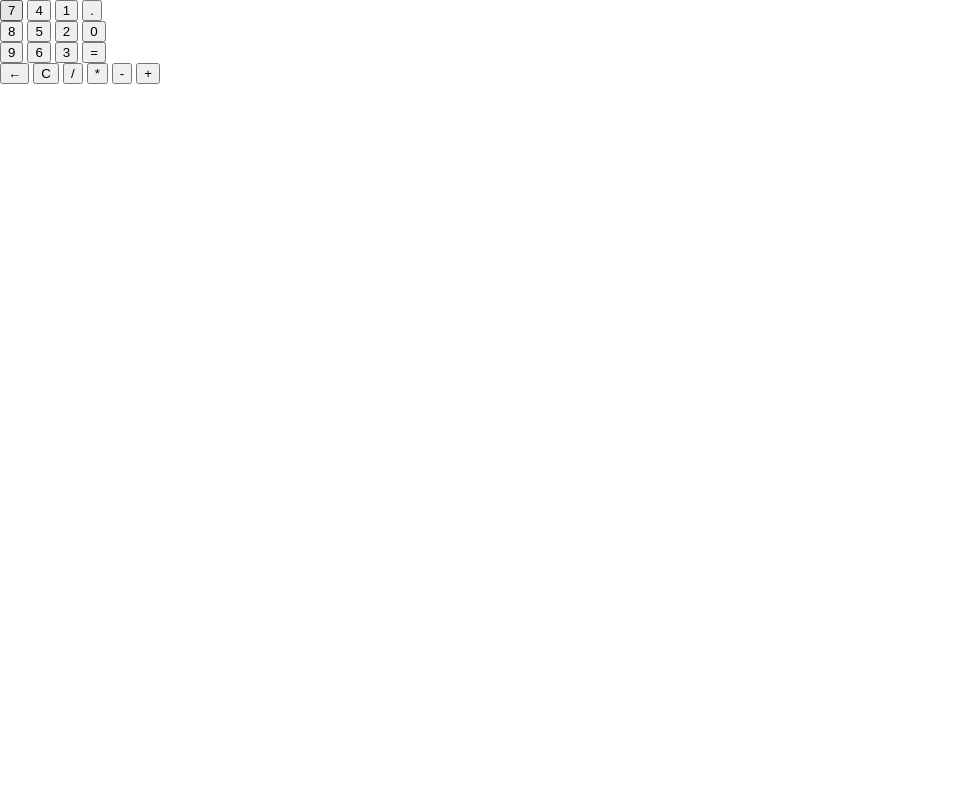
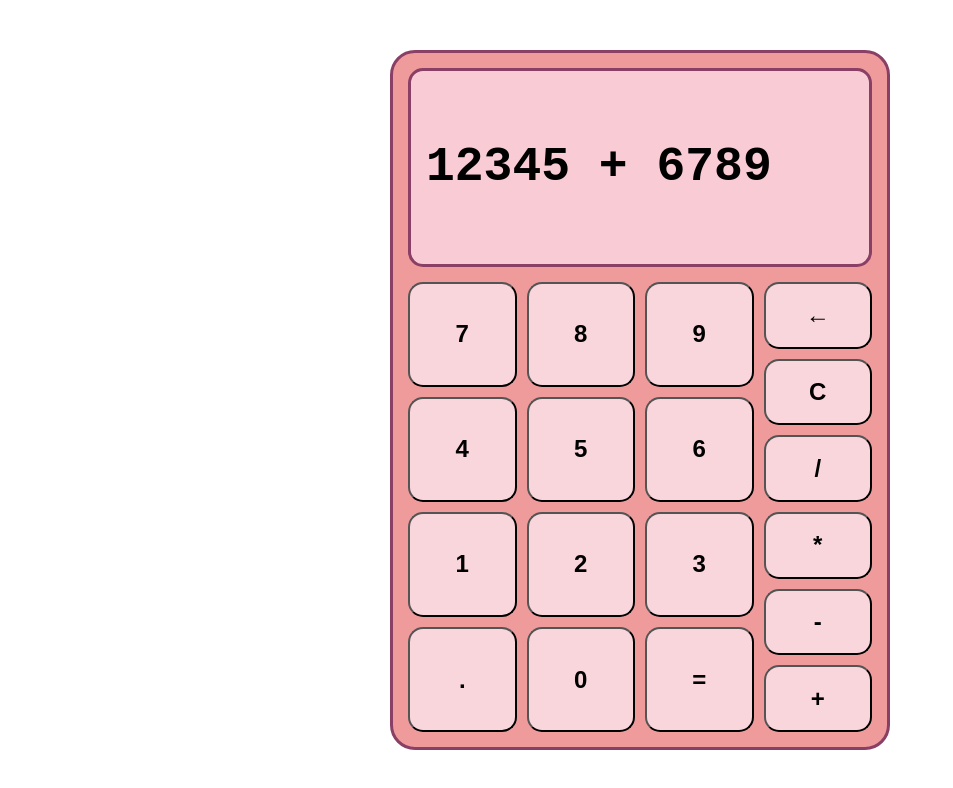
Before and after one commit to ttSamtopia/odin-calculator, a plain HTML site: page index.html in a window 1280 px wide. Shown: the whole page, without its empty margins (0-953 px from the left). Drawn offline with Linux system fonts and the light colour scheme.

Commit message:
Style calculator

```diff
--- a/index.html
+++ b/index.html
@@ -8,7 +8,11 @@
 </head>
 <body>
     <div id="calculatorBody">
-        <div id="screen"></div>
+        <div id="screen">
+            <p>
+                <span id="num1">12345</span> <span id="operator">+</span> <span id="num2">6789</span>
+            </p>
+        </div>
 
         <div id="numPad">
             <div class="column">
--- a/style.css
+++ b/style.css
@@ -2,3 +2,64 @@
     margin: 0;
     box-sizing: border-box;
 }
+
+body {
+    margin: 50px;
+}
+
+#calculatorBody {
+    border: rgb(138, 63, 101) solid 3px;
+    width: 500px;
+    height: 700px;
+    margin: 0 auto;
+    border-radius: 25px;
+    display: flex;
+    flex-direction: column;
+    padding: 15px;
+    gap: 15px;
+    background-color: rgb(239, 155, 155);
+}
+
+#screen {
+    flex: 3 1 0;
+    border: rgb(138, 63, 101) solid 3px;
+    border-radius: 15px;
+    overflow: scroll;
+    display: flex;
+    align-items: center;
+    background-color: rgb(249, 203, 212);
+}
+
+p {
+    font-size: xxx-large;
+    font-family:'Courier New', Courier, monospace;
+    margin: 15px;
+    font-weight: bold;
+}
+
+#numPad {
+    flex: 7 1 0;
+    display: flex;
+    border-radius: 15px;
+    gap: 10px;
+}
+
+.column {
+    display: flex;
+    flex-direction: column;
+    flex: 1 1 0;
+    gap: 10px;
+}
+
+.padButton {
+    flex: 1 1 0;
+    border-radius: 15px;
+    font-size: x-large;
+    background-color: rgb(249, 213, 220);
+    font-weight: bold;
+    border-width: 2.5px;
+}
+
+.padButton:hover {
+    background-color: rgb(231, 170, 182);
+}
```
